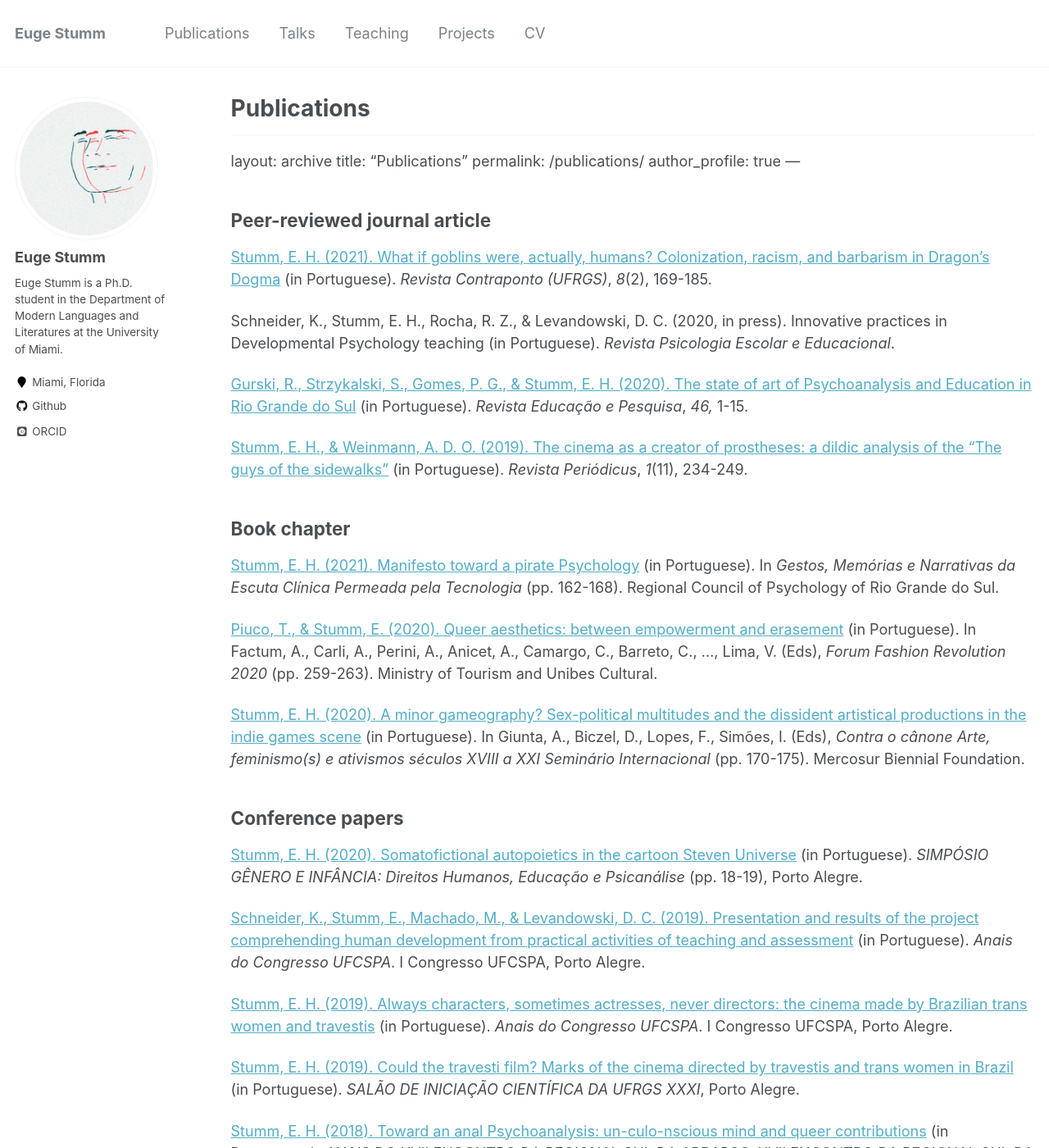
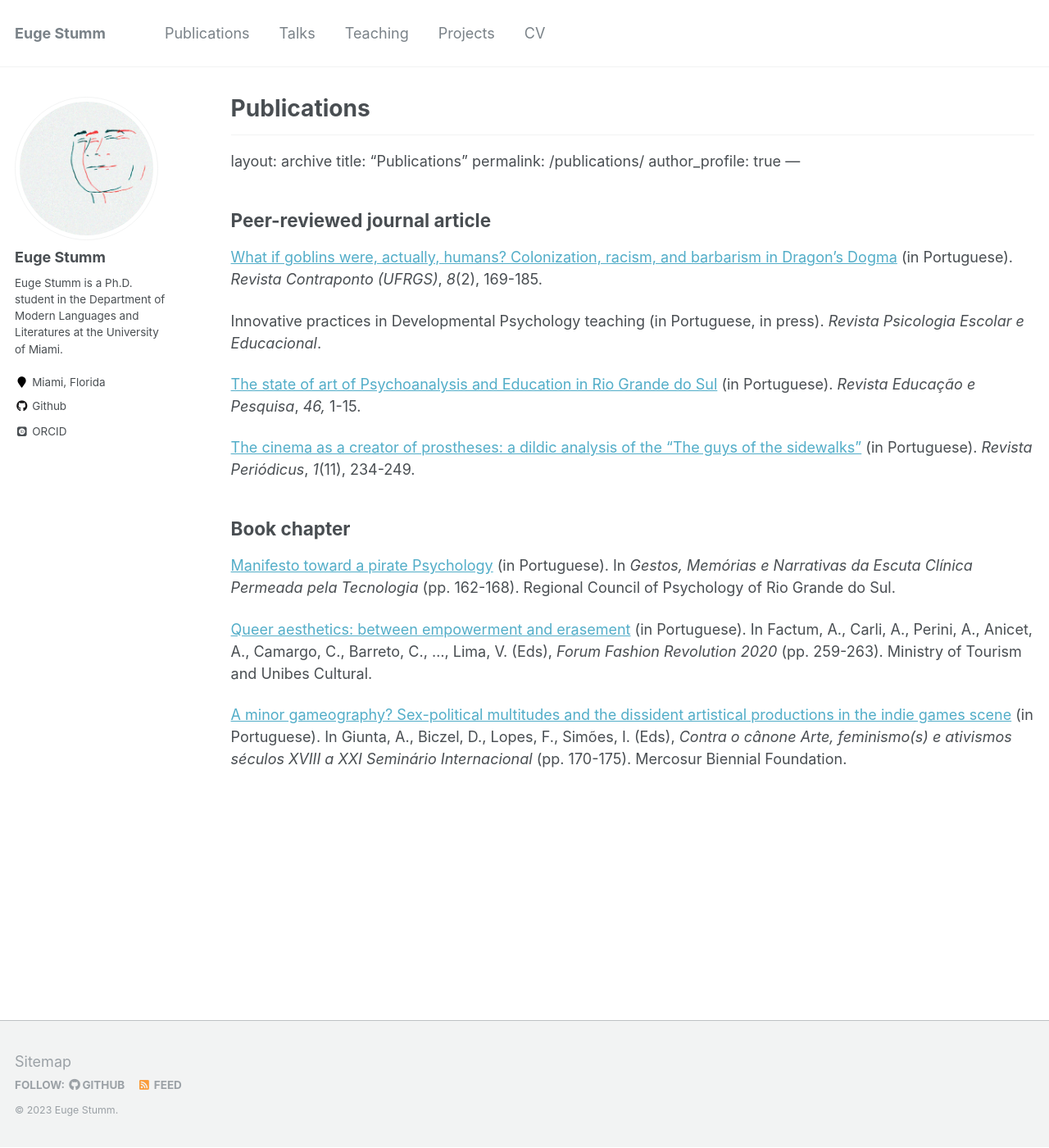
Before and after one commit to eugestumm/eugestumm.github.io, a Jekyll site: the page built from _pages/publications.md, in a window 1280 px wide and 1400 px high. Shown: the whole window at 82% size. Built offline with Jekyll 4.4.1, drawn with Linux system fonts in a browser that asks for light colours; some web fonts are replaced; some of the changed text lies outside the part shown.

Commit message:
Update publications.md

```diff
--- a/_pages/publications.md
+++ b/_pages/publications.md
@@ -7,38 +7,21 @@ author_profile: true
 
 ## Peer-reviewed journal article
 
-[Stumm, E. H. (2021). What if goblins were, actually, humans? Colonization, racism, and barbarism in Dragon's Dogma](https://www.seer.ufrgs.br/contraponto/article/view/117303/65101) (in Portuguese). _Revista Contraponto (UFRGS)_, _8_(2), 169-185.
+[What if goblins were, actually, humans? Colonization, racism, and barbarism in Dragon's Dogma](https://www.seer.ufrgs.br/contraponto/article/view/117303/65101) (in Portuguese). _Revista Contraponto (UFRGS)_, _8_(2), 169-185.
 
-Schneider, K., Stumm, E. H., Rocha, R. Z., & Levandowski, D. C. (2020, in press). Innovative practices in Developmental Psychology teaching (in Portuguese). _Revista Psicologia Escolar e Educacional_.
+Innovative practices in Developmental Psychology teaching (in Portuguese, in press). _Revista Psicologia Escolar e Educacional_.
 
-[Gurski, R., Strzykalski, S., Gomes, P. G., & Stumm, E. H. (2020). The state of art of Psychoanalysis and Education in Rio Grande do Sul](https://doi.org/10.1590/S1678-4634202046224847) (in Portuguese). _Revista Educação e Pesquisa_, _46,_ 1-15.
+[The state of art of Psychoanalysis and Education in Rio Grande do Sul](https://doi.org/10.1590/S1678-4634202046224847) (in Portuguese). _Revista Educação e Pesquisa_, _46,_ 1-15.
 
-[Stumm, E. H., & Weinmann, A. D. O. (2019). The cinema as a creator of prostheses: a dildic analysis of the "The guys of the sidewalks"](https://doi.org/10.9771/peri.v1i11.29254) (in Portuguese). _Revista Periódicus_, _1_(11), 234-249.
+[The cinema as a creator of prostheses: a dildic analysis of the "The guys of the sidewalks"](https://doi.org/10.9771/peri.v1i11.29254) (in Portuguese). _Revista Periódicus_, _1_(11), 234-249.
 
 ## Book chapter
 
-[Stumm, E. H. (2021). Manifesto toward a pirate Psychology](https://www.crprs.org.br/conteudo/publicacoes/coletanea_CPCP_final.pdf) (in Portuguese). In _Gestos, Memórias e Narrativas da Escuta Clínica Permeada pela Tecnologia_ (pp. 162-168). Regional Council of Psychology of Rio Grande do Sul.
+[Manifesto toward a pirate Psychology](https://www.crprs.org.br/conteudo/publicacoes/coletanea_CPCP_final.pdf) (in Portuguese). In _Gestos, Memórias e Narrativas da Escuta Clínica Permeada pela Tecnologia_ (pp. 162-168). Regional Council of Psychology of Rio Grande do Sul.
 
-[Piuco, T., & Stumm, E. (2020). Queer aesthetics: between empowerment and erasement](https://issuu.com/fashionrevolution/docs/fr-forum-2020) (in Portuguese). In Factum, A., Carli, A., Perini, A., Anicet, A., Camargo, C., Barreto, C., …, Lima, V. (Eds), _Forum Fashion Revolution 2020_ (pp. 259-263). Ministry of Tourism and Unibes Cultural.
+[Queer aesthetics: between empowerment and erasement](https://issuu.com/fashionrevolution/docs/fr-forum-2020) (in Portuguese). In Factum, A., Carli, A., Perini, A., Anicet, A., Camargo, C., Barreto, C., …, Lima, V. (Eds), _Forum Fashion Revolution 2020_ (pp. 259-263). Ministry of Tourism and Unibes Cultural.
 
-[Stumm, E. H. (2020). A minor gameography? Sex-political multitudes and the dissident artistical productions in the indie games scene](https://21cf08b2-90b0-4b83-97f9-807117bee408.filesusr.com/ugd/af02ce_25e71233bb4b4c42877ad2ac1b95b75b.pdf) (in Portuguese). In Giunta, A., Biczel, D., Lopes, F., Simões, I. (Eds), _Contra o cânone Arte, feminismo(s) e ativismos séculos XVIII a XXI Seminário Internacional_ (pp. 170-175). Mercosur Biennial Foundation.
-
-## Conference papers
-
-[Stumm, E. H. (2020). Somatofictional autopoietics in the cartoon Steven Universe](https://www.researchgate.net/publication/352991027_Autopoieticas_somatoficcionais_no_cartoon_infantil_Steve_Universe) (in Portuguese). _SIMPÓSIO GÊNERO E INFÂNCIA: Direitos Humanos, Educação e Psicanálise_ (pp. 18-19), Porto Alegre.
-
-[Schneider, K., Stumm, E., Machado, M., & Levandowski, D. C. (2019). Presentation and results of the project comprehending human development from practical activities of teaching and assessment](https://www.even3.com.br/anais/congressoufcspa/190286-apresentacao-e-resultados-do-projeto-compreendendo-o-desenvolvimento-humano-a-partir-de-atividades-praticas-de-en/) (in Portuguese). _Anais do Congresso UFCSPA_. I Congresso UFCSPA, Porto Alegre.
-
-[Stumm, E. H. (2019). Always characters, sometimes actresses, never directors: the cinema made by Brazilian trans women and travestis](https://www.even3.com.br/anais/congressoufcspa/192422-sempre-personagens-as-vezes-atrizes-nunca-diretoras--o-cinema-feito-por-diretoras-trans-e-travestis-brasileiras/) (in Portuguese). _Anais do Congresso UFCSPA_. I Congresso UFCSPA, Porto Alegre.
-
-[Stumm, E. H. (2019). Could the travesti film? Marks of the cinema directed by travestis and trans women in Brazil](https://lume.ufrgs.br/handle/10183/208494) (in Portuguese). _SALÃO DE INICIAÇÃO CIENTÍFICA DA UFRGS XXXI_, Porto Alegre.
-
-[Stumm, E. H. (2018). Toward an anal Psychoanalysis: un-culo-nscious mind and queer contributions](https://www.inscricoes.fmb.unesp.br/publicacao.asp?codTrabalho=MjgwMTU=) (in Portuguese). _ANAIS DO XVII ENCONTRO DA REGIONAL SUL DA ABRAPSO_. XVII ENCONTRO DA REGIONAL SUL DA ABRAPSO, Porto Alegre.
-
-[Stumm, E. H. (2018). Pornochanchadas and the erotic: perspectives and subversions](https://lume.ufrgs.br/handle/10183/191945) (in Portuguese). _XXX SALÃO DE INICIAÇÃO CIENTÍFICA DA UFRGS_, Porto Alegre.
-
-[Stumm, E. H. (2017).Portraits of the academic production on Psychoanalysis and Cinema in Rio Grande do Sul](https://lume.ufrgs.br/handle/10183/175684) (in Portuguese). _XXIX SALÃO DE INICIAÇÃO CIENTÍFICA DA UFRGS_, Porto Alegre.
-
+[A minor gameography? Sex-political multitudes and the dissident artistical productions in the indie games scene](https://21cf08b2-90b0-4b83-97f9-807117bee408.filesusr.com/ugd/af02ce_25e71233bb4b4c42877ad2ac1b95b75b.pdf) (in Portuguese). In Giunta, A., Biczel, D., Lopes, F., Simões, I. (Eds), _Contra o cânone Arte, feminismo(s) e ativismos séculos XVIII a XXI Seminário Internacional_ (pp. 170-175). Mercosur Biennial Foundation.
 
 {% if author.googlescholar %}
   You can also find my articles on <u><a href="{{author.googlescholar}}">my Google Scholar profile</a>.</u>
```
